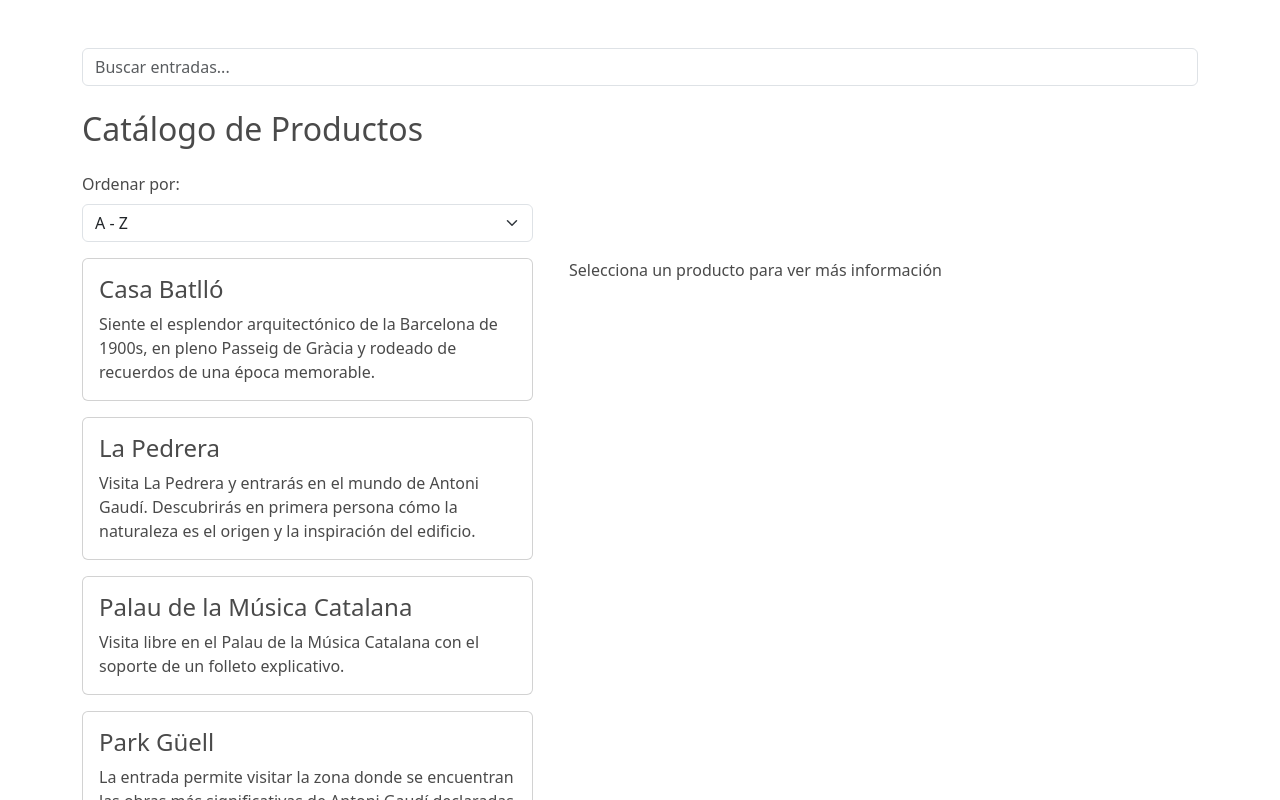
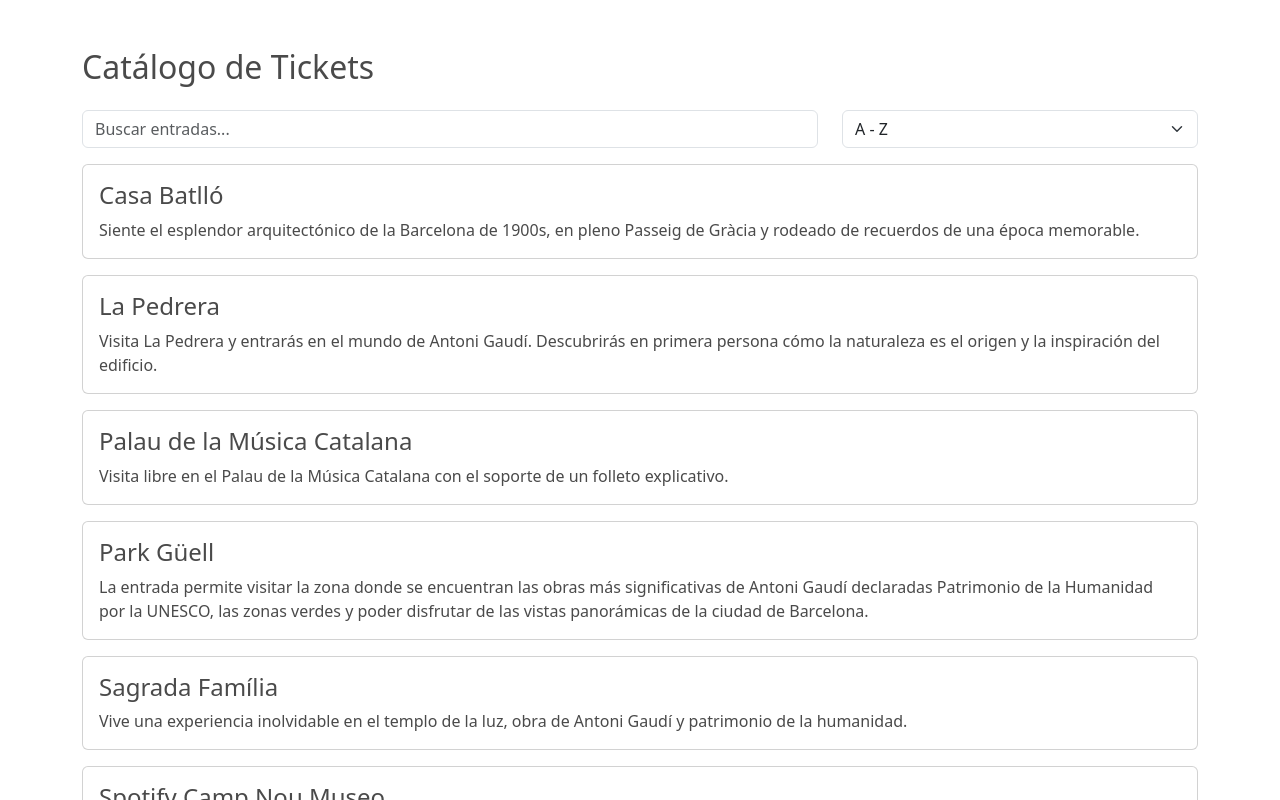
Before and after one commit to Oscarandio/clorian, a React (Create React App) app: page / in a window 1280 px wide. Shown: the top 800 px of the page. Built offline with nearby package versions, Linux system fonts and the light colour scheme.

Commit message:
new display

```diff
--- a/src/App.js
+++ b/src/App.js
@@ -33,35 +33,37 @@
 
   return (
     <div className='container my-5'>
-      <SearchBar searchTerm={searchTerm} setSearchTerm={setSearchTerm} />
       <header className='my-4'>
-        <h2>Catálogo de Productos</h2>
+        <h2>Catálogo de Tickets</h2>
       </header>
       <div className='row'>
-        <div className='col-12 col-lg-5 '>
+        <div className='col-12 col-xl-8'>
+          <SearchBar searchTerm={searchTerm} setSearchTerm={setSearchTerm} />
+        </div>
+        <div className='col-12 col-xl-4'>
           <SortSelector sortOrder={sortOrder} onSortChange={handleSortChange} />
         </div>
       </div>
       <div className='row product-container'>
-        <aside className='col-12 col-lg-5 overflow-y-scroll h-100'>
+        <aside className='col-12'>
           {filteredProducts.map((product) => (
+            <div key={product.id}>
+              {/* Tarjeta del producto */}
               <ProductCard
-              key={product.id}
                 name={product.name}
                 description={product.description}
                 onClick={() => handleSelectProduct(product)}
               />
-          ))}
-        </aside>
 
-        <section className='col-12 col-lg-7 px-4'>
-          {selectedProduct ? (
-            <div>
+              {/* Detalles del producto debajo de la tarjeta si está seleccionado */}
+              {selectedProduct && selectedProduct.id === product.id && (
+                <section className='col-12 mt-3'>
                   <div className='mb-4'>
                     <img
                       className='card-img-top rounded'
                       src={selectedProduct.img}
-                  alt={selectedProduct.name}></img>
+                      alt={selectedProduct.name}
+                    />
                   </div>
                   <h3>{selectedProduct.name}</h3>
                   <p>{selectedProduct.description}</p>
@@ -72,17 +74,16 @@
                         Entradas para el día: {selectedProduct.date}
                       </p>
                     </div>
-
                     <div className='d-flex align-items-center gap-3'>
                       <AddTickets />
                       <AddToCart />
                     </div>
                   </div>
+                </section>
+              )}
             </div>
-          ) : (
-            <p>Selecciona un producto para ver más información</p>
-          )}
-        </section>
+          ))}
+        </aside>
       </div>
     </div>
   );
--- a/src/components/SearchBar.jsx
+++ b/src/components/SearchBar.jsx
@@ -1,6 +1,6 @@
 export const SearchBar = ({ searchTerm, setSearchTerm }) => {
   return (
-    <div className='mb-4'>
+    <div>
       <input
         type='text'
         className='form-control'
--- a/src/components/SortSelector.jsx
+++ b/src/components/SortSelector.jsx
@@ -1,9 +1,9 @@
 export const SortSelector = ({ sortOrder, onSortChange }) => {
   return (
     <div className='mb-3'>
-      <label htmlFor='sortOrder' className='form-label'>
+      {/* <label htmlFor='sortOrder' className='form-label'>
         Ordenar por:
-      </label>
+      </label> */}
       <select
         id='sortOrder'
         className='form-select'
```
Lines whose indentation alone changed are shown as unchanged.
